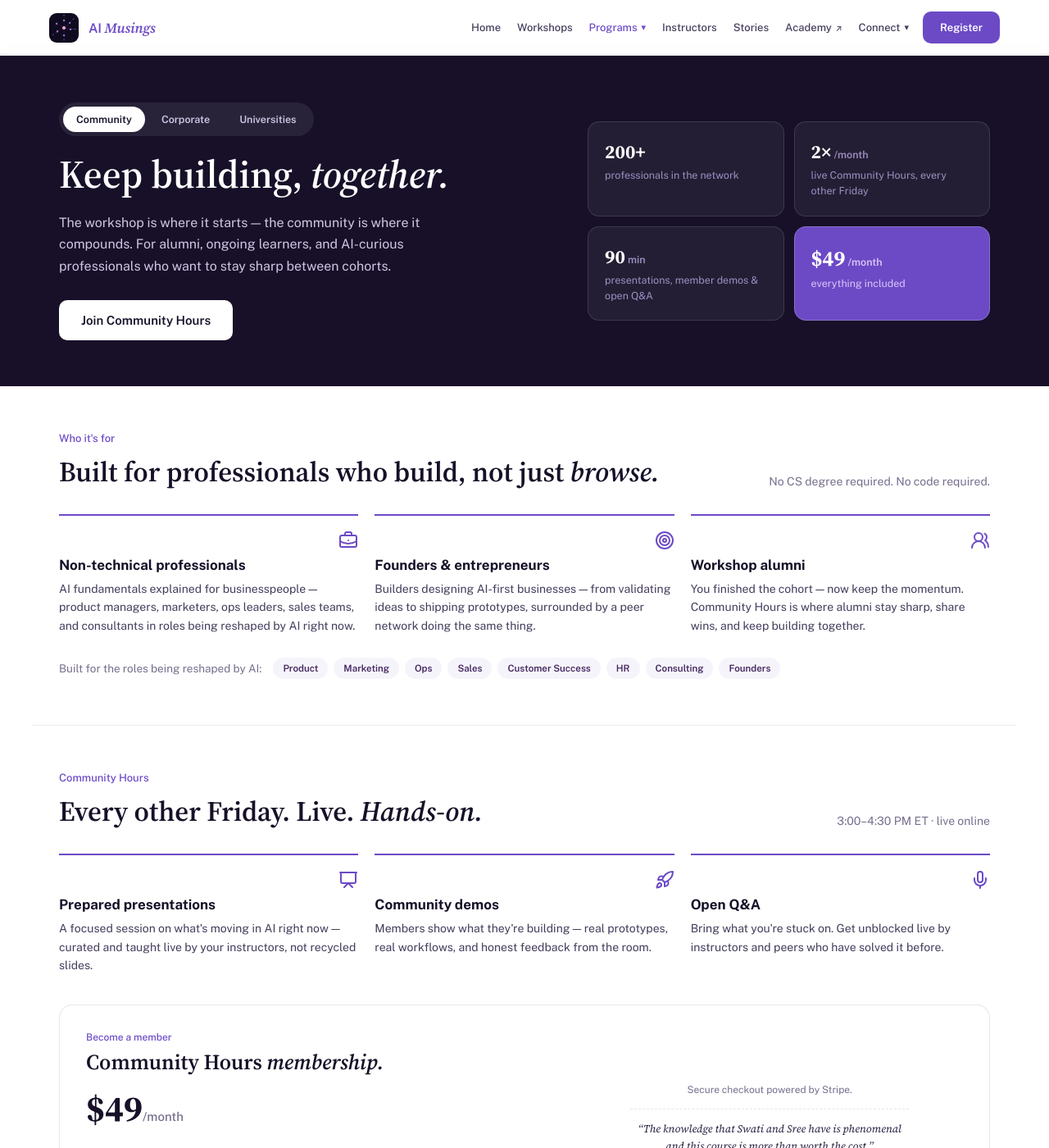
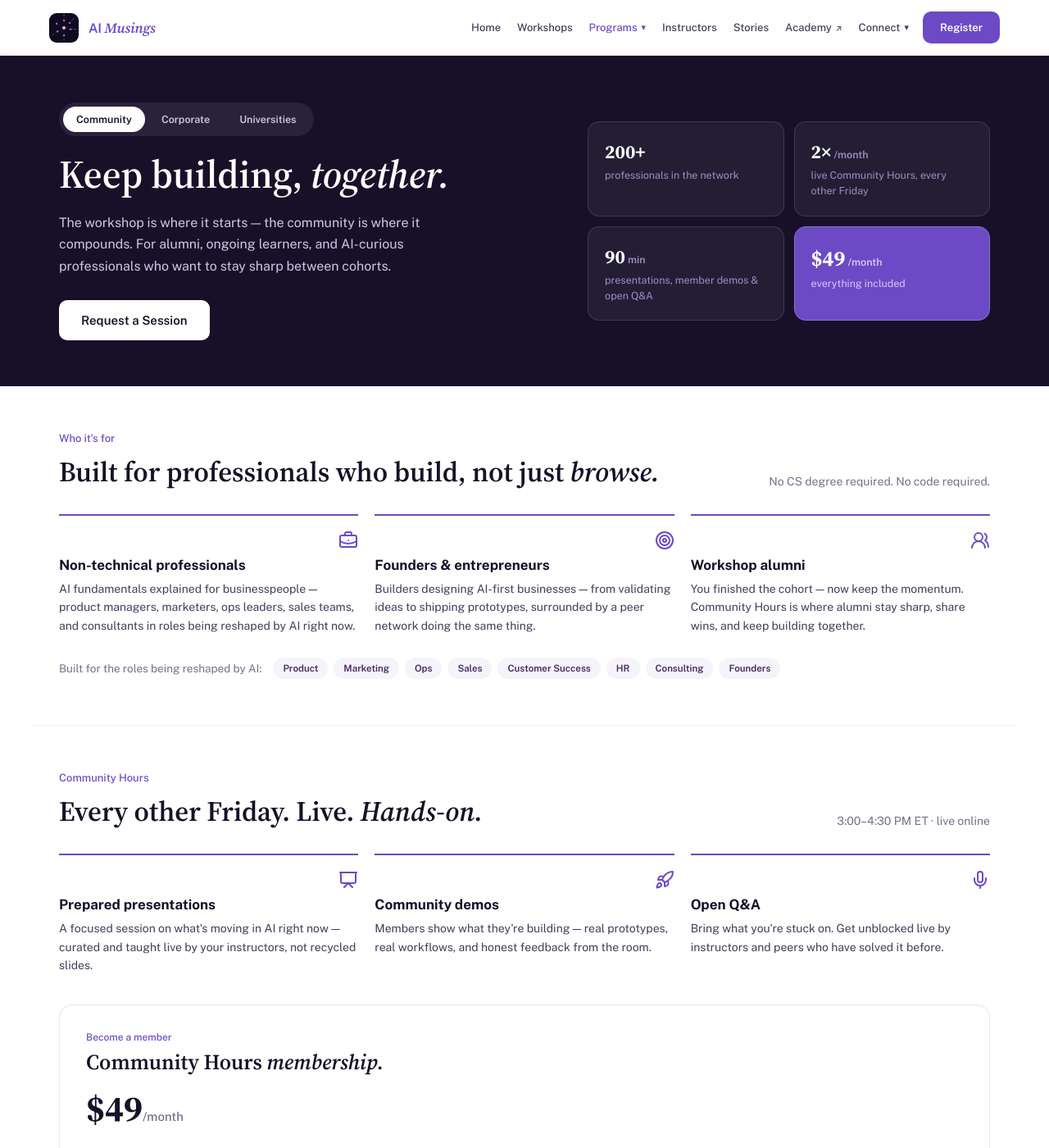
Before and after one commit to pulsarventures/aimusings.site, a Jekyll site: the page built from community.html, in a window 1280 px wide and 1400 px high. Shown: the whole window at 82% size. Built offline with Jekyll 4.4.1, drawn with Linux system fonts in a browser that asks for light colours; some of the changed text lies outside the part shown.

Commit message:
chore: swap community CTAs to Request a Session (cal.com), comment out Stripe
- Hero and bottom-band CTAs now link to cal.com/sree.pradhip
- Stripe checkout block commented out for future reactivation

Co-Authored-By: Claude Opus 4.6 <noreply@anthropic.com>
Claude-Session: https://claude.ai/code/session_01B4LKi2iTuHzNJadRVNLPjv

```diff
--- a/community.html
+++ b/community.html
@@ -19,7 +19,7 @@ permalink: /community/
       </div>
       <h1 class="h-48">Keep building, <i>together.</i></h1>
       <div class="dark-hero__lead">The workshop is where it starts — the community is where it compounds. For alumni, ongoing learners, and AI-curious professionals who want to stay sharp between cohorts.</div>
-      <a class="btn btn--white" href="#community-hours">Join Community Hours</a>
+      <a class="btn btn--white" href="{{ site.links.cal }}" target="_blank" rel="noopener">Request a Session</a>
     </div>
     <div class="grid g2" style="gap:12px">
       <div class="stat-glass"><b>{{ site.professionals_trained }}</b><span>professionals in the network</span></div>
@@ -101,18 +101,20 @@ permalink: /community/
           <div class="join-card__pt"><span>✓</span><span>A peer network that keeps building between cohorts</span></div>
         </div>
       </div>
-      <div class="stripe-wrap">
-        <script async src="https://js.stripe.com/v3/buy-button.js"></script>
+      <!-- Stripe checkout — commented out, kept for future use
+      <div class=”stripe-wrap”>
+        <script async src=”https://js.stripe.com/v3/buy-button.js”></script>
         <stripe-buy-button
-          buy-button-id="buy_btn_1TxBSjDCmCL3mQUgc2AnJd0t"
-          publishable-key="pk_live_51RjrvGDCmCL3mQUgqqPwiacqAQIRBGoxdMo4tV9CHIZIQVF00gg9MfK7GayG1TarpwomBIKQrM3yLJywwUkmAAqO00mWzHkJDH"
+          buy-button-id=”buy_btn_1TxBSjDCmCL3mQUgc2AnJd0t”
+          publishable-key=”pk_live_51RjrvGDCmCL3mQUgqqPwiacqAQIRBGoxdMo4tV9CHIZIQVF00gg9MfK7GayG1TarpwomBIKQrM3yLJywwUkmAAqO00mWzHkJDH”
         ></stripe-buy-button>
-        <div class="stripe-note">Secure checkout powered by Stripe.</div>
-        <div class="stripe-proof">
-          <div class="stripe-proof__q">“The knowledge that Swati and Sree have is phenomenal and this course is more than worth the cost.”</div>
-          <div class="stripe-proof__n">Jeremy Pryor · one of {{ site.professionals_trained }} professionals in the network</div>
+        <div class=”stripe-note”>Secure checkout powered by Stripe.</div>
+        <div class=”stripe-proof”>
+          <div class=”stripe-proof__q”>”The knowledge that Swati and Sree have is phenomenal and this course is more than worth the cost.”</div>
+          <div class=”stripe-proof__n”>Jeremy Pryor · one of {{ site.professionals_trained }} professionals in the network</div>
         </div>
       </div>
+      -->
     </div>
   </section>
 
@@ -232,7 +234,7 @@ permalink: /community/
         <div class="cta-band__d">Every other Friday, 3:00–4:30 PM ET. Membership is $49/month — join today and you're on the next call.</div>
       </div>
       <div class="cta-band__right">
-        <a class="btn btn--white" href="#community-hours">Become a member</a>
+        <a class="btn btn--white" href="{{ site.links.cal }}" target="_blank" rel="noopener">Request a Session</a>
         <div class="cta-band__alt">questions? write to <a href="mailto:{{ site.links.email_sree }}">{{ site.links.email_sree }}</a></div>
       </div>
     </div>
```
